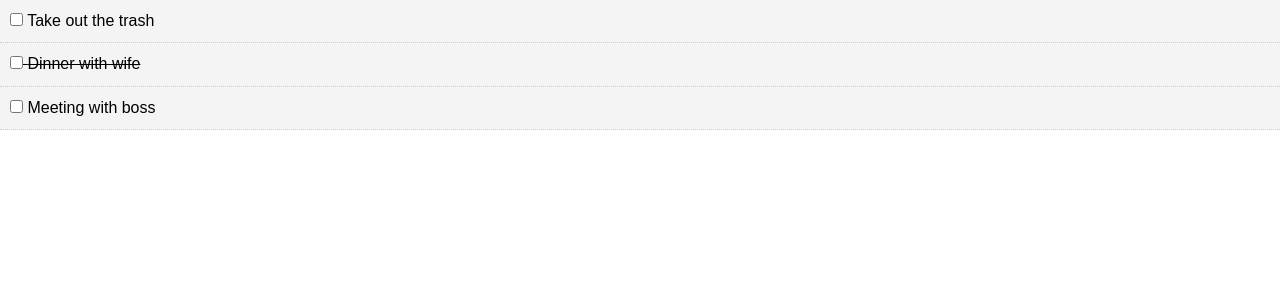
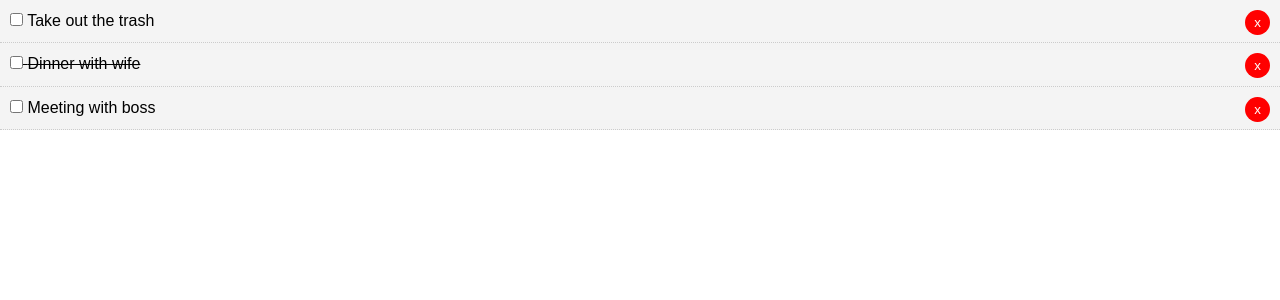
Before and after one commit to MariahFarnsworth/ToDoReact, a React (Create React App) app: page / in a window 1280 px wide. Shown: the top 300 px of the page. Built offline with nearby package versions, Linux system fonts and the light colour scheme.

Commit message:
added delete button for todos

```diff
--- a/src/App.js
+++ b/src/App.js
@@ -33,10 +33,15 @@
     })});
   }
 
+  //delecte todo
+  delTodo = (id) => {
+    this.setState({todos: [...this.state.todos.filter(todo => todo.id !== id)] });
+  }
+
   render(){
     return (
       <div className="App">
-        <Todos todos={this.state.todos} markComplete= {this.markComplete}/>
+        <Todos todos={this.state.todos} markComplete= {this.markComplete} delTodo = {this.delTodo}/>
       </div>
     );
   }
--- a/src/components/TodoItem.js
+++ b/src/components/TodoItem.js
@@ -19,6 +19,7 @@
               <p>
                 <input type="checkbox" onChange={this.props.markComplete.bind(this, id)} />{' '}
                 {title}
+                <button onClick={this.props.delTodo.bind(this, id)} style={btnStyle}>x</button>
               </p>
             </div>
         )
@@ -29,4 +30,14 @@
     todo: PropTypes.object.isRequired
 }
 
+const btnStyle = {
+    background: '#ff0000',
+    color: '#fff',
+    border: 'none',
+    padding: '5px 9px',
+    borderRadius: '50%',
+    cursor: 'pointer',
+    float: 'right'
+}
+
 export default TodoItem;
--- a/src/components/Todos.js
+++ b/src/components/Todos.js
@@ -5,7 +5,7 @@
 
     render(){
         return this.props.todos.map((todo) => (
-            <TodoItem key={todo.id} todo={todo} markComplete={this.props.markComplete}/>
+            <TodoItem key={todo.id} todo={todo} markComplete={this.props.markComplete} delTodo= {this.props.delTodo}/>
         ));
     }
 }
```
